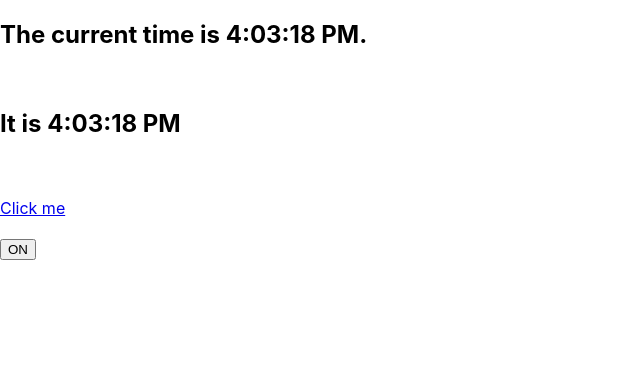
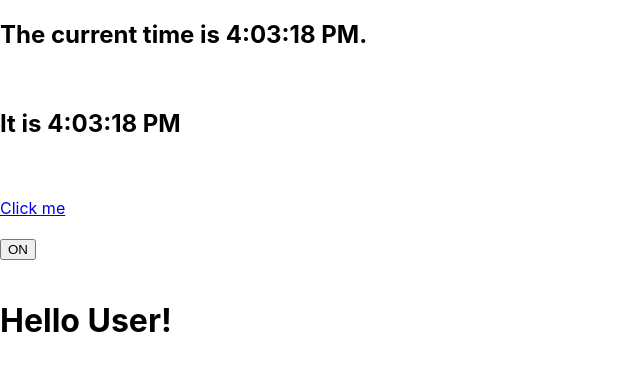
Before and after one commit to prashanth-g/react_playground, a React (Create React App) app: page / in a window 1280 px wide. Shown: the top 370 px of the page, without its empty margins (0-640 px from the left). Built offline with nearby package versions, Linux system fonts and the light colour scheme.

Commit message:
Added conditiona redering - 01

```diff
--- a/public/index.html
+++ b/public/index.html
@@ -30,6 +30,7 @@
     <div id="dev02"></div><br />
     <div id="dev03"></div><br />
     <div id="dev04"></div><br />
+    <div id="dev05"></div><br />
     <!--
       This HTML file is a template.
       If you open it directly in the browser, you will see an empty page.
--- a/src/index.js
+++ b/src/index.js
@@ -111,4 +111,29 @@ class Toggle extends React.Component {
 
 ReactDOM.render(<Toggle />, document.getElementById('dev04'));
 
+class UserGreeting extends React.Component {
+  render() {
+    return(<h1>Hello User!</h1>);
+  }
+}
+
+class GuestGreeting extends React.Component {
+  render() {
+    return <h1>Hello Guest!</h1>;
+  }
+}
+
+function Greeting(props) {
+  const isLoggedIn = props.isLoggedIn;
+  if(isLoggedIn) {
+    return <UserGreeting />
+  }
+  return <GuestGreeting />
+}
+
+ReactDOM.render(
+  <Greeting isLoggedIn={true} />,
+  document.getElementById('dev05')
+);
+
 serviceWorker.unregister();
```
